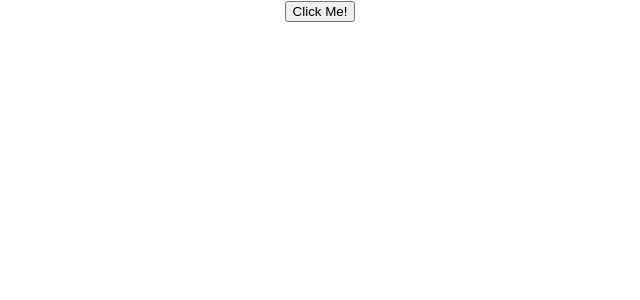
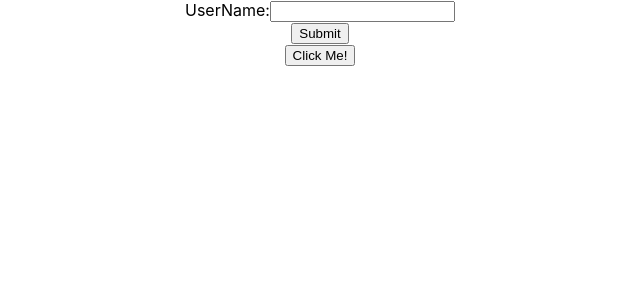
Before and after one commit to aleksandar9999a/ReactJS, a React (Create React App) app in the folder Events and Forms/demo/: page / in a window 1280 px wide. Shown: the top 300 px of the page, without its empty margins (320-960 px from the left). Built offline with nearby package versions, Linux system fonts and the light colour scheme.

Commit message:
Simple Submit Form

```diff
--- a/Events and Forms/demo/src/App.js
+++ b/Events and Forms/demo/src/App.js
@@ -1,11 +1,13 @@
 import React from 'react';
-import ButtonWithClick from './components/ButtonWithClick'
+import ButtonWithClick from './components/ButtonWithClick';
+import RegisterForm from './components/RegisterForm';
 import './App.css';
 
 function App() {
   return (
     <div className="App">
-      <ButtonWithClick />
+      <RegisterForm />
+      <ButtonWithClick name='Alex'/>
     </div>
   );
 }
--- a/Events and Forms/demo/src/components/ButtonWithClick.js
+++ b/Events and Forms/demo/src/components/ButtonWithClick.js
@@ -1,8 +1,8 @@
 import React, {Component} from 'react';
 
 export default class ButtonWithClick extends Component {
-    onButtonClick () {
-        alert('Event!')
+    onButtonClick = () => {
+        console.log(this.props.name)
     }
 
     render() {
--- /dev/null
+++ b/Events and Forms/demo/src/components/RegisterForm.js
@@ -0,0 +1,35 @@
+import React, { Component } from 'react';
+
+export default class RegisterForm extends Component {
+    constructor(props) {
+        super(props);
+        this.state = {
+            value: ''
+        }
+
+        this.onInputChange = this.onInputChange.bind(this);
+        this.onFormSubmit = this.onFormSubmit.bind(this);
+    }
+
+    onInputChange(e) {
+        this.setState(
+            { value: e.target.value }
+        )
+    }
+
+    onFormSubmit(e) {
+        e.preventDefault();
+        console.log(this.state.value);
+    }
+
+    render() {
+        return (
+            <form onSubmit={this.onFormSubmit}>
+                UserName:
+                <input type='text' name='username' onChange={this.onInputChange} />
+                <br />
+                <input type='submit' />
+            </form>
+        )
+    }
+}
```
